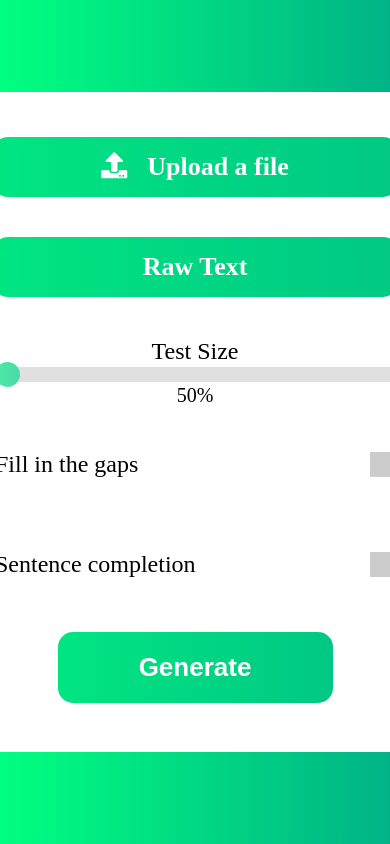
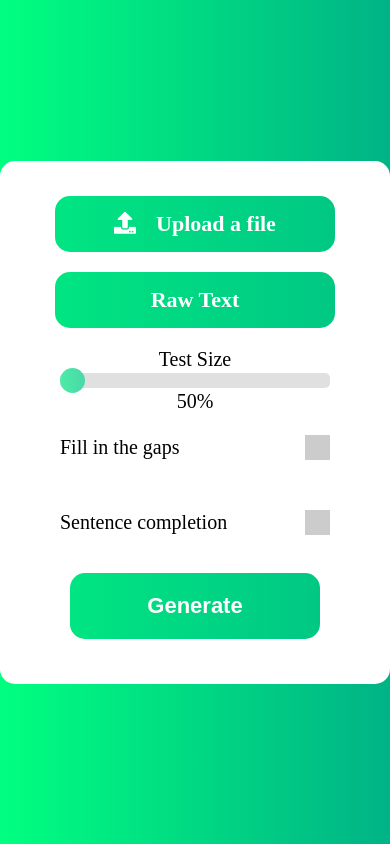
Before and after one commit to zotakk4o/Test-Generation, a Python web app: template project/templates/index.html in a window 390 px wide; the page is wider, and only the part inside the window is pictured. Run offline with Jinja, Linux system fonts and the light colour scheme; the template is opened without the code that fills it, so the values that code supplies are empty; some libraries are stand-ins or nearby versions.

Commit message:
Responsive Form

```diff
--- a/project/static/css/main.css
+++ b/project/static/css/main.css
@@ -23,7 +23,6 @@
 
 form div.form-group {
     min-height: 90px;
-    position: relative;
     display: flex;
     flex-flow: column;
     justify-content: center;
@@ -50,8 +49,8 @@
     font-size: 0 !important;
 }
 
-form div.interactive {
-    flex-flow: column;
+form div#file-upload-container {
+    flex-flow: row;
 }
 
 form div.interactive input {
@@ -198,10 +197,7 @@
 
 i#undo-selection {
     font-size: 30px;
-    position: absolute;
-    right: calc(50% - 250px);
     cursor: pointer;
-    top: 25px;
     background-image: -webkit-linear-gradient(to right, #00E582, #00C884);
     background-image:    -moz-linear-gradient(to right, #00E582, #00C884);
     background-image:     -ms-linear-gradient(to right, #00E582, #00C884);
@@ -212,10 +208,9 @@
 }
 
 div#loader {
-    position: absolute;
-    right: calc(55% - 255px);
     height: 50px;
     width: 50px;
+    margin-top: 10px;
     display: none;
 }
 
@@ -233,3 +228,121 @@
     margin: 20px 0;
     font-size: 20px;
 }
+
+@media all and (max-width: 540px) {
+    form div.form-group {
+        min-height: 50px;
+    }
+    form div.interactive label, form button {
+        width: 300px;
+        font-size: 22px;
+    }
+
+    form div.form-group .border-container {
+        width: 85%;
+    }
+
+    form label,
+    span.range-number,
+    .container {
+        font-size: 20px;
+    }
+
+    form textarea {
+        font-size: 12px;
+    }
+
+    div.error {
+        font-size: 16px;
+    }
+
+    form input[type=range],
+    .container {
+        width: 325px;
+    }
+}
+
+@media all and (max-width: 435px) {
+    form div.form-group {
+        min-height: 40px;
+    }
+    form div.interactive label, form button {
+        width: 250px;
+    }
+
+
+    form input[type=range],
+    .container {
+        width: 270px;
+    }
+
+}
+
+@media all and (max-width: 380px) {
+    form div.form-group {
+        min-height: 40px;
+    }
+    form div.interactive label, form button {
+        width: 200px;
+        font-size: 20px;
+    }
+
+    form label,
+    span.range-number,
+    .container {
+        font-size: 16px !important;
+    }
+
+    form textarea {
+        font-size: 12px;
+    }
+
+    div.error {
+        font-size: 14px;
+    }
+
+    form input[type=range],
+    .container {
+        width: 225px;
+    }
+
+    i#undo-selection {
+        font-size: 22px;
+    }
+
+}
+
+@media all and (max-width: 330px) {
+    form div.interactive label, form button {
+        width: 175px;
+        font-size: 18px;
+    }
+
+    form label,
+    span.range-number,
+    .container {
+        font-size: 15px !important;
+    }
+
+    form textarea {
+        font-size: 10px;
+    }
+
+    div.error {
+        font-size: 12px;
+    }
+
+    form input[type=range],
+    .container {
+        width: 200px;
+    }
+
+    i#undo-selection {
+        font-size: 20px;
+    }
+
+    form label {
+        margin: 0 10px;
+    }
+
+}
```
